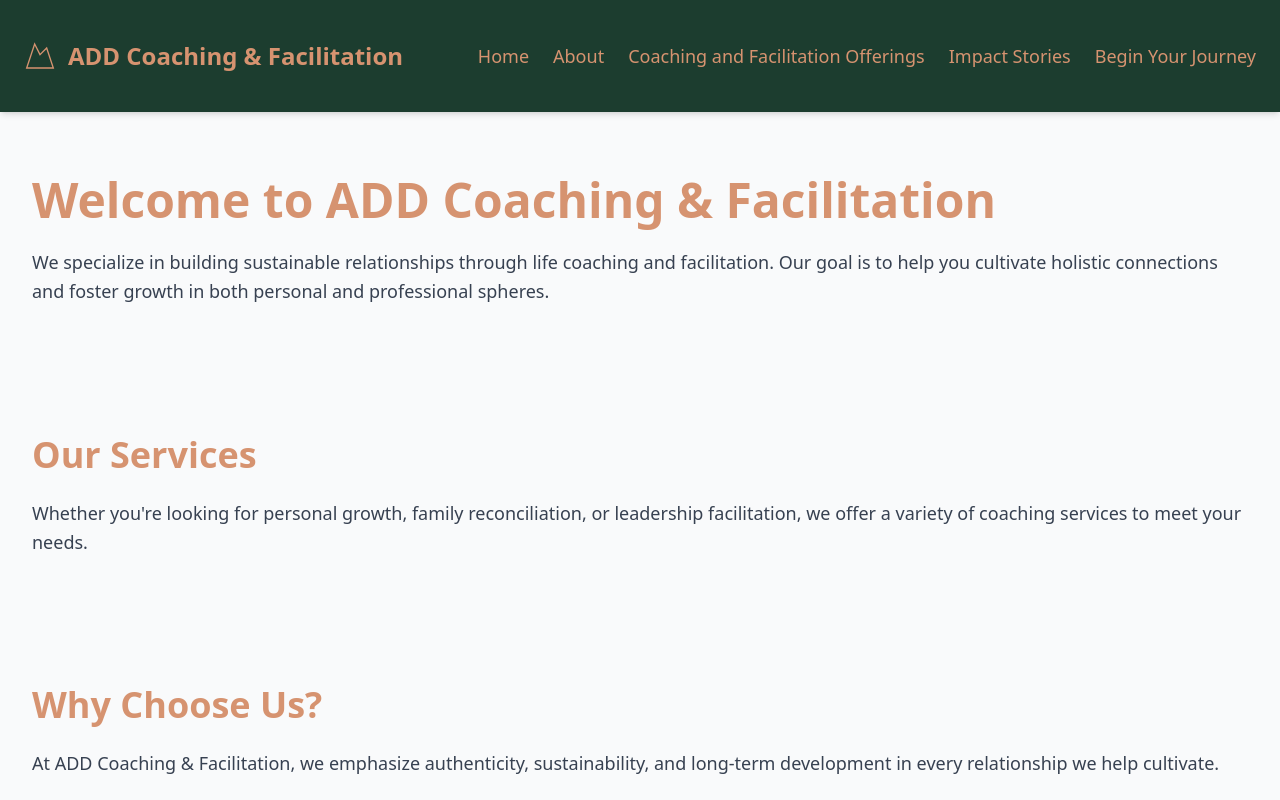
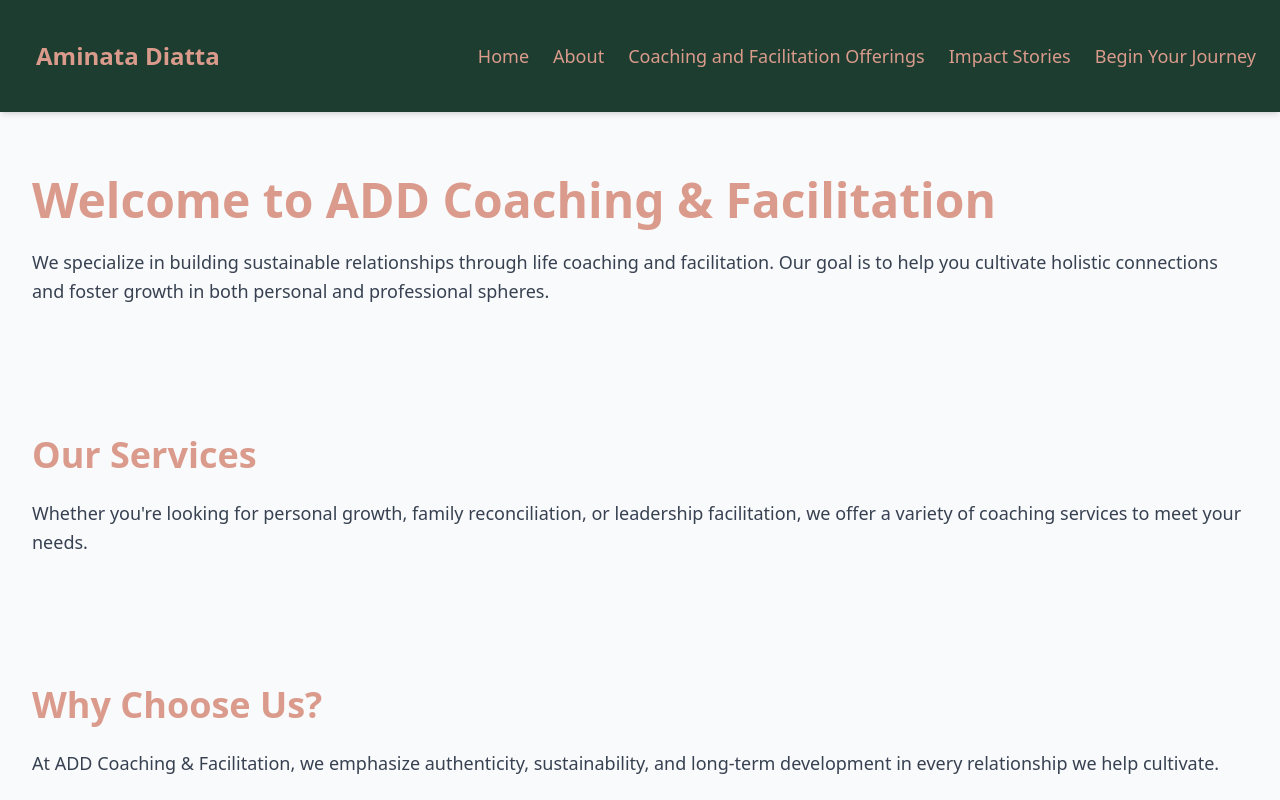
Before and after one commit to diattamo/add-coaching, a Next.js app: page / in a window 1280 px wide. Shown: the top 800 px of the page. Built offline with nearby package versions, Linux system fonts and the light colour scheme.

Commit message:
fix navbar color

```diff
--- a/src/app/globals.css
+++ b/src/app/globals.css
@@ -11,7 +11,7 @@
 
   --primary: #1C3D2F;              /* Dark green */
   --primary-foreground: #ffffff;   /* White on dark green */
-  --secondary: #d69370;            /* Orange */
+  --secondary: #DB9B8C;            /* Orange */
   --secondary-foreground: #ffffff; /* White on orange */
 
   --muted: #f0f0f0;                /* Light grey for muted text */
@@ -33,7 +33,7 @@
     --background: #1C3D2F;         /* Dark green background */
     --foreground: #ffffff;         /* White foreground for dark mode */
 
-    --primary: #d69370;            /* Orange for primary in dark mode */
+    --primary: #DB9B8C;            /* Orange for primary in dark mode */
     --primary-foreground: #1C3D2F; /* Dark green text on orange */
     --secondary: #1C3D2F;          /* Dark green for secondary in dark mode */
     --secondary-foreground: #ffffff; /* White text on dark green */
--- a/src/components/Navbar.js
+++ b/src/components/Navbar.js
@@ -69,9 +69,9 @@ export default function Navbar() {
 
         {/* Logo */}
         <Link href="/" className="hidden lg:flex items-center" prefetch={false}>
-          <MountainIcon className="h-8 w-8 text-[var(--secondary)]" />
+          {/* <MountainIcon className="h-8 w-8 text-[var(--secondary)]" /> */}
           <span className="ml-3 text-2xl font-bold text-[var(--secondary)]">
-            ADD Coaching &amp; Facilitation
+            <>Aminata</> <strong>Dia</strong><>tta</>
           </span>
         </Link>
 
```
